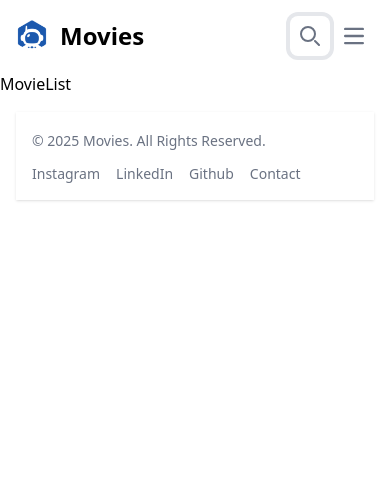
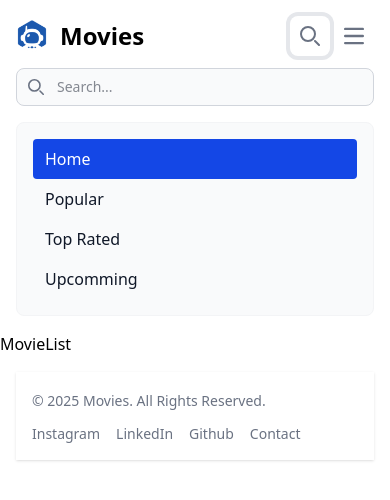
Before and after one commit to PratikshaLihinar/movies, a React (Vite) app: page / in a window 390 px wide. Both pictures are taken after a click on the button "Search". Shown: the top 500 px of the page. Built offline with nearby package versions, Linux system fonts and the light colour scheme.

Commit message:
on moblie screen size on click of menu open menu

```diff
--- a/src/components/Header.jsx
+++ b/src/components/Header.jsx
@@ -1,8 +1,9 @@
-import React from 'react'
+import React, { useState } from 'react'
 import Logo from "../assets/logo.png";
 import { Link, NavLink } from 'react-router-dom';
 
 const Header = () => {
+  const [hidden, setHidden] = useState(true);
   const activeClass = "text-base block py-2 px-3 text-white bg-blue-700 rounded-sm md:bg-transparent md:text-blue-700 md:p-0 md:dark:text-blue-500";
   const inActiveClass ="text-base block py-2 px-3 text-gray-900 rounded-sm hover:bg-gray-100 md:hover:bg-transparent md:hover:text-blue-700 md:p-0 md:dark:hover:text-blue-500 dark:text-white dark:hover:bg-gray-700 dark:hover:text-white md:dark:hover:bg-transparent dark:border-gray-700";
   return (
@@ -14,7 +15,7 @@ const Header = () => {
       <span className="self-center text-2xl font-semibold whitespace-nowrap dark:text-white">Movies</span>
   </Link>
   <div className="flex md:order-2">
-    <button type="button" data-collapse-toggle="navbar-search" aria-controls="navbar-search" aria-expanded="false" className="md:hidden text-gray-500 dark:text-gray-400 hover:bg-gray-100 dark:hover:bg-gray-700 focus:outline-none focus:ring-4 focus:ring-gray-200 dark:focus:ring-gray-700 rounded-lg text-sm p-2.5 me-1">
+    <button onClick={() => setHidden(!hidden)}  type="button" data-collapse-toggle="navbar-search" aria-controls="navbar-search" aria-expanded="false" className="md:hidden text-gray-500 dark:text-gray-400 hover:bg-gray-100 dark:hover:bg-gray-700 focus:outline-none focus:ring-4 focus:ring-gray-200 dark:focus:ring-gray-700 rounded-lg text-sm p-2.5 me-1">
       <svg className="w-5 h-5" aria-hidden="true" xmlns="http://www.w3.org/2000/svg" fill="none" viewBox="0 0 20 20">
         <path stroke="currentColor" strokeLinecap="round" strokeLinejoin="round" strokeWidth="2" d="m19 19-4-4m0-7A7 7 0 1 1 1 8a7 7 0 0 1 14 0Z"/>
       </svg>
@@ -27,23 +28,23 @@ const Header = () => {
         </svg>
         <span className="sr-only">Search icon</span>
       </div>
-      <input type="text" id="search-navbar" className="block w-full p-2 ps-10 text-sm text-gray-900 border border-gray-300 rounded-lg bg-gray-50 focus:ring-blue-500 focus:border-blue-500 dark:bg-gray-700 dark:border-gray-600 dark:placeholder-gray-400 dark:text-white dark:focus:ring-blue-500 dark:focus:border-blue-500" placeholder="Search..." />
+      <input type="text" id="search-navbar" className="block w-full p-2 ps-10 text-sm text-gray-900 border border-gray-300 rounded-lg bg-gray-50 focus:ring-blue-500 focus:border-blue-500 dark:bg-gray-700 dark:border-gray-600 dark:placeholder-gray-400 dark:text-white dark:focus:ring-blue-500 dark:focus:border-blue-500" placeholder="Search..." autoComplete='off' />
     </div>
-    <button data-collapse-toggle="navbar-search" type="button" className="inline-flex items-center p-2 w-10 h-10 justify-center text-sm text-gray-500 rounded-lg md:hidden hover:bg-gray-100 focus:outline-none focus:ring-2 focus:ring-gray-200 dark:text-gray-400 dark:hover:bg-gray-700 dark:focus:ring-gray-600" aria-controls="navbar-search" aria-expanded="false">
+    <button onClick={() => setHidden(!hidden)} data-collapse-toggle="navbar-search" type="button" className="inline-flex items-center p-2 w-10 h-10 justify-center text-sm text-gray-500 rounded-lg md:hidden hover:bg-gray-100 focus:outline-none focus:ring-2 focus:ring-gray-200 dark:text-gray-400 dark:hover:bg-gray-700 dark:focus:ring-gray-600" aria-controls="navbar-search" aria-expanded="false">
         <span className="sr-only">Open main menu</span>
         <svg className="w-5 h-5" aria-hidden="true" xmlns="http://www.w3.org/2000/svg" fill="none" viewBox="0 0 17 14">
             <path stroke="currentColor" strokeLinecap="round" strokeLinejoin="round" strokeWidth="2" d="M1 1h15M1 7h15M1 13h15"/>
         </svg>
     </button>
   </div>
-    <div className="items-center justify-between hidden w-full md:flex md:w-auto md:order-1" id="navbar-search">
+    <div className={`${hidden ? "hidden" : ""} items-center justify-between w-full md:flex md:w-auto md:order-1`} id="navbar-search">
       <div className="relative mt-3 md:hidden">
         <div className="absolute inset-y-0 start-0 flex items-center ps-3 pointer-events-none">
           <svg className="w-4 h-4 text-gray-500 dark:text-gray-400" aria-hidden="true" xmlns="http://www.w3.org/2000/svg" fill="none" viewBox="0 0 20 20">
             <path stroke="currentColor" strokeLinecap="round" strokeLinejoin="round" strokeWidth="2" d="m19 19-4-4m0-7A7 7 0 1 1 1 8a7 7 0 0 1 14 0Z"/>
           </svg>
         </div>
-        <input type="text" id="search-navbar" className="block w-full p-2 ps-10 text-sm text-gray-900 border border-gray-300 rounded-lg bg-gray-50 focus:ring-blue-500 focus:border-blue-500 dark:bg-gray-700 dark:border-gray-600 dark:placeholder-gray-400 dark:text-white dark:focus:ring-blue-500 dark:focus:border-blue-500" placeholder="Search..." />
+        <input type="text" id="search-navbar" className="block w-full p-2 ps-10 text-sm text-gray-900 border border-gray-300 rounded-lg bg-gray-50 focus:ring-blue-500 focus:border-blue-500 dark:bg-gray-700 dark:border-gray-600 dark:placeholder-gray-400 dark:text-white dark:focus:ring-blue-500 dark:focus:border-blue-500" placeholder="Search..." autoComplete='off' />
       </div>
       <ul className="flex flex-col p-4 md:p-0 mt-4 font-medium border border-gray-100 rounded-lg bg-gray-50 md:space-x-8 rtl:space-x-reverse md:flex-row md:mt-0 md:border-0 md:bg-white dark:bg-gray-800 md:dark:bg-gray-900 dark:border-gray-700">
         <li>
```
